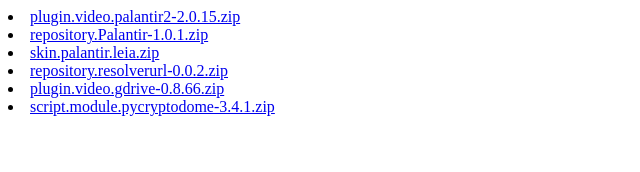
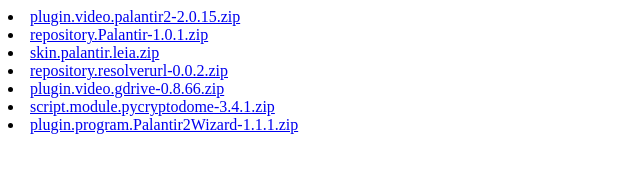
Before and after one commit to palantirsource/palantir, a plain HTML site: page index.html in a window 1280 px wide. Shown: the whole page, without its empty margins (0-640 px from the left). Drawn offline with Linux system fonts and the light colour scheme.

Commit message:
Update index.html

```diff
--- a/index.html
+++ b/index.html
@@ -4,3 +4,4 @@
 <li><a href="repository.resolverurl-0.0.2.zip">repository.resolverurl-0.0.2.zip</a></li>
 <li><a href="plugin.video.gdrive-0.8.66.zip">plugin.video.gdrive-0.8.66.zip</a></li>
 <li><a href="script.module.pycryptodome-3.4.1.zip">script.module.pycryptodome-3.4.1.zip</a></li>
+<li><a href="plugin.program.Palantir2Wizard-1.1.1.zip">plugin.program.Palantir2Wizard-1.1.1.zip</a></li>
```
